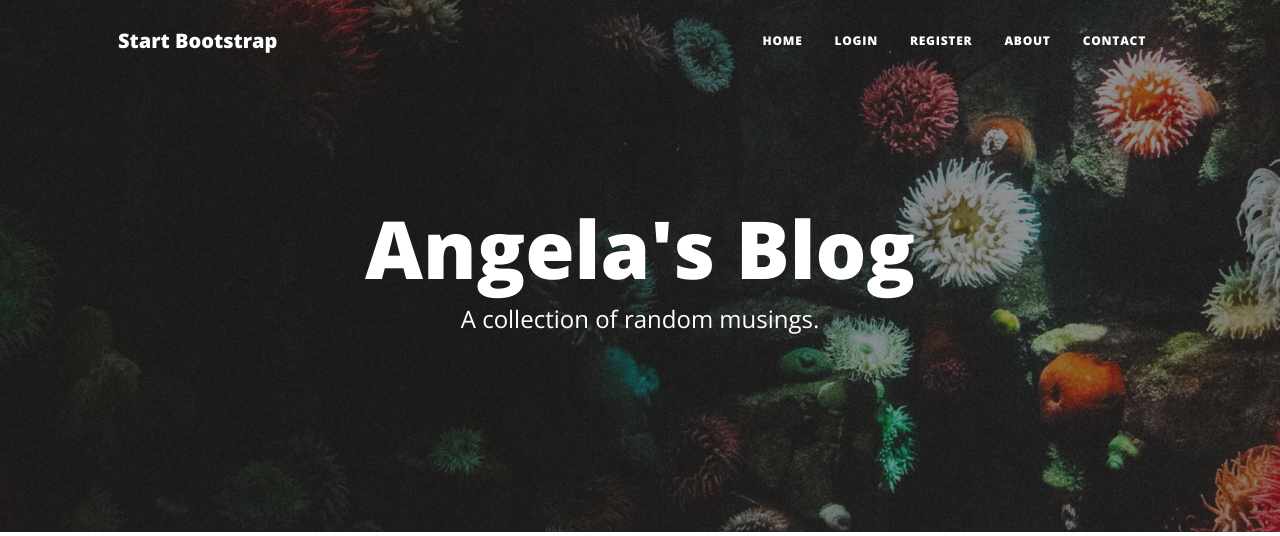
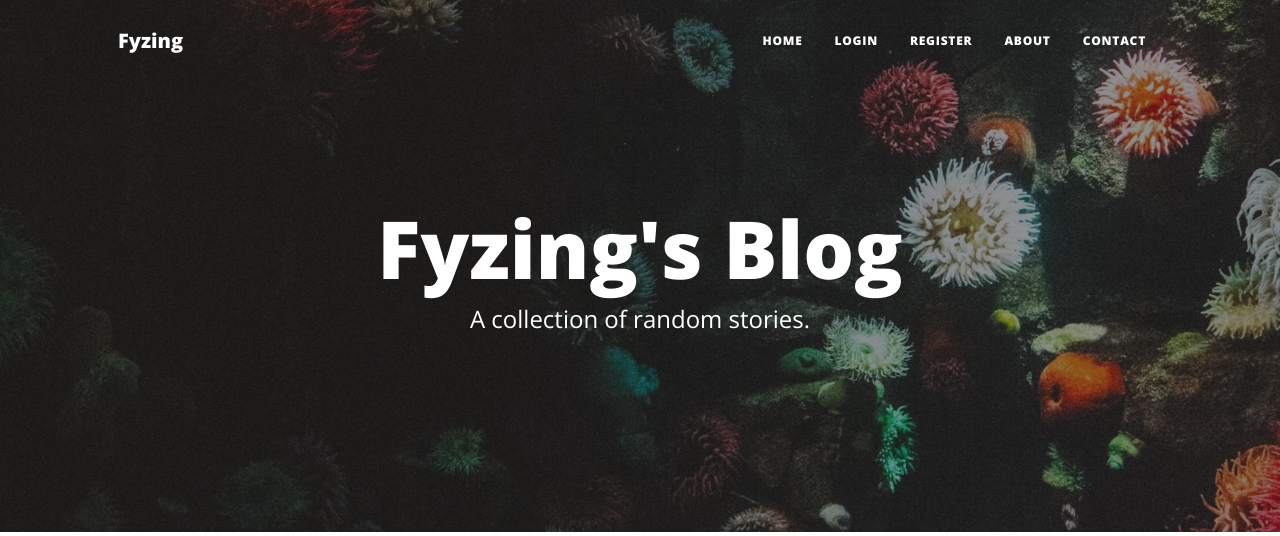
Before and after one commit to Leguanmorsky/Day-71-uploading-website, a Flask app: page / in a window 1280 px wide. Shown: the top 536 px of the page. Run offline with Flask 3, Linux system fonts and the light colour scheme; some libraries are stand-ins or nearby versions.

Commit message:
ready to send

```diff
--- a/main.py
+++ b/main.py
@@ -42,8 +42,8 @@ my_password=os.environ.get("PASSWORD")
 class Base(DeclarativeBase):
     pass
 db_path = os.path.join('C:/Users/jirka/Desktop/100 days challenge/Udemy/Day 69 Capstone part 4/instance/posts.db')
-# app.config['SQLALCHEMY_DATABASE_URI'] = f'sqlite:///{db_path}'
-app.config['SQLALCHEMY_DATABASE_URI'] = os.environ.get("DB_URI",f'sqlite:///{db_path}')
+app.config['SQLALCHEMY_DATABASE_URI'] = f'sqlite:///{db_path}'
+# app.config['SQLALCHEMY_DATABASE_URI'] = os.environ.get("DB_URI",f'sqlite:///{db_path}')
 db = SQLAlchemy(model_class=Base)
 db.init_app(app)
 
--- a/templates/header.html
+++ b/templates/header.html
@@ -8,7 +8,7 @@
     />
     <meta name="description" content="" />
     <meta name="author" content="" />
-    <title>Angela's Blog</title>
+    <title>Fyzing's Blog</title>
     {% block styles %}
     <!-- Load Bootstrap-Flask CSS here -->
     {{ bootstrap.load_css() }}
@@ -44,7 +44,7 @@
     <!-- Navigation-->
     <nav class="navbar navbar-expand-lg navbar-light" id="mainNav">
       <div class="container px-4 px-lg-5">
-        <a class="navbar-brand" href="/">Start Bootstrap</a>
+        <a class="navbar-brand" href="/">Fyzing</a>
         <button
           class="navbar-toggler"
           type="button"
--- a/templates/index.html
+++ b/templates/index.html
@@ -9,8 +9,8 @@
     <div class="row gx-4 gx-lg-5 justify-content-center">
       <div class="col-md-10 col-lg-8 col-xl-7">
         <div class="site-heading">
-          <h1>Angela's Blog</h1>
-          <span class="subheading">A collection of random musings.</span>
+          <h1>Fyzing's Blog</h1>
+          <span class="subheading">A collection of random stories.</span>
         </div>
       </div>
     </div>
```
